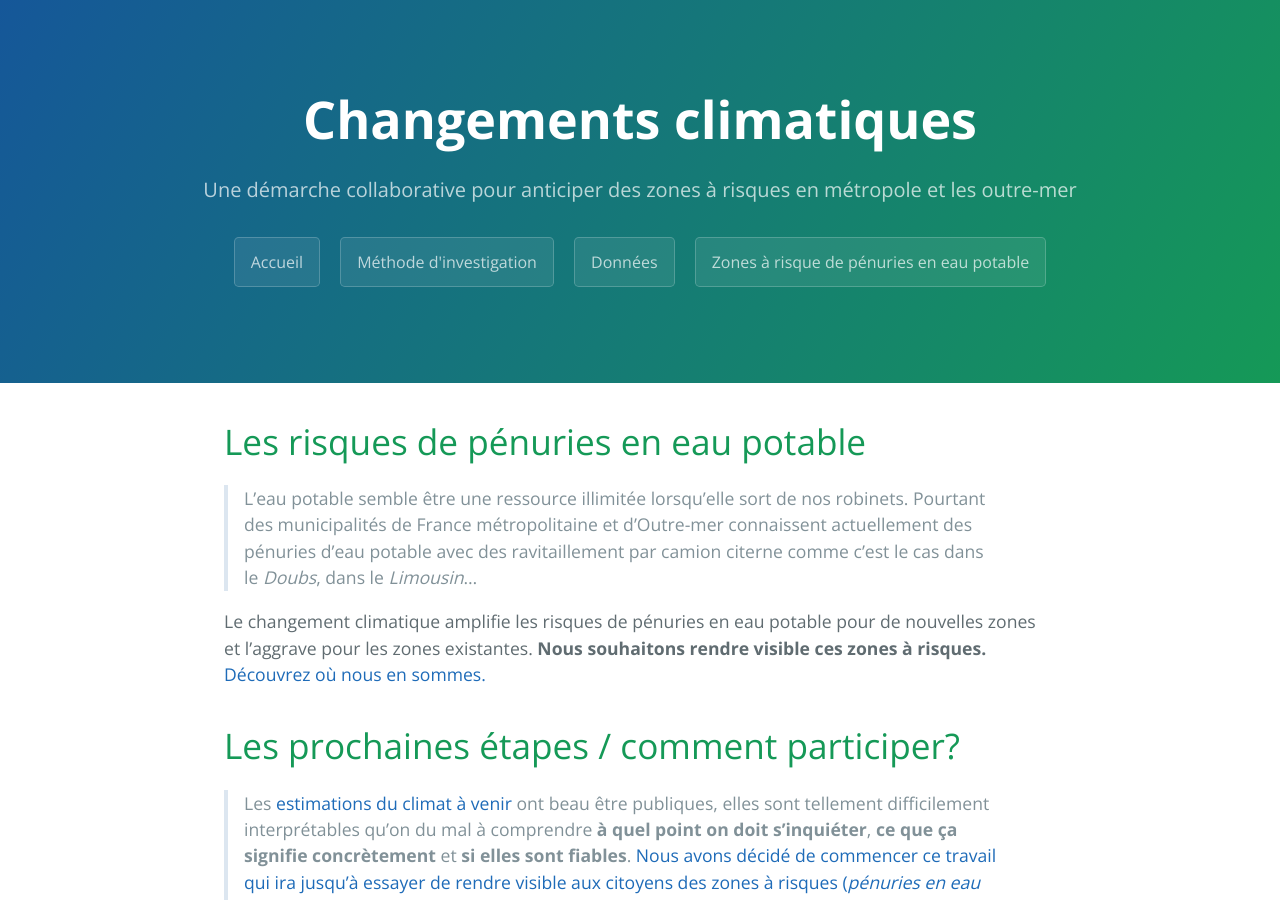
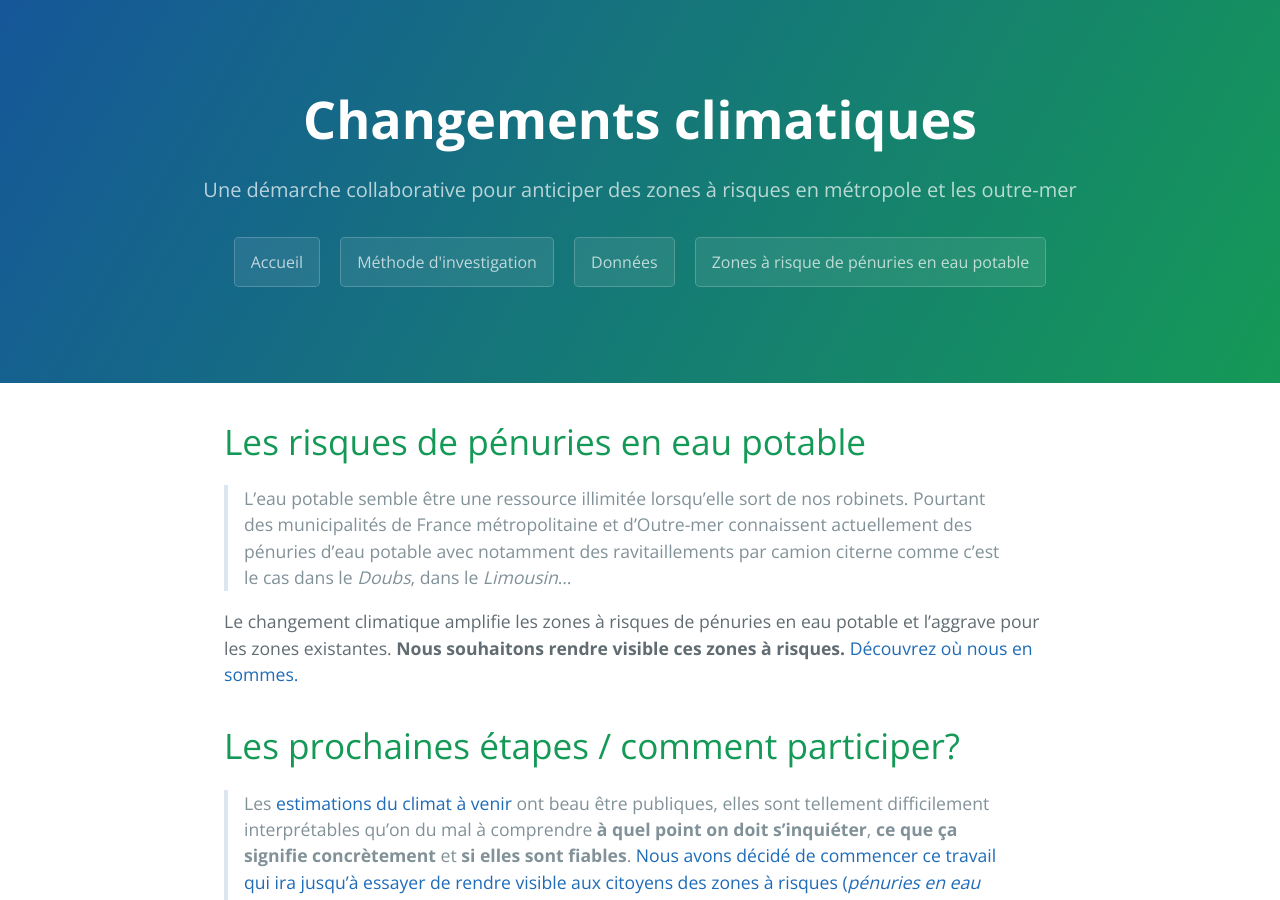
Before and after one commit to secheresses/Ancien-site, a Jekyll site: the page built from index.md, in a window 1280 px wide and 900 px high. Built offline with Jekyll 4.4.1, drawn with Linux system fonts in a browser that asks for light colours.

Commit message:
Relecture

```diff
--- a/index.md
+++ b/index.md
@@ -5,9 +5,9 @@ title: Changements climatiques
 
 # Les risques de pénuries en eau potable
 
-> L'eau potable semble être une ressource illimitée lorsqu'elle sort de nos robinets. Pourtant des municipalités de France métropolitaine et d'Outre-mer connaissent actuellement des pénuries d'eau potable avec des ravitaillement par camion citerne comme c'est le cas dans le *Doubs*, dans le *Limousin*...
+> L'eau potable semble être une ressource illimitée lorsqu'elle sort de nos robinets. Pourtant des municipalités de France métropolitaine et d'Outre-mer connaissent actuellement des pénuries d'eau potable avec notamment des ravitaillements par camion citerne comme c'est le cas dans le *Doubs*, dans le *Limousin*...
 
-Le changement climatique amplifie les risques de pénuries en eau potable pour de nouvelles zones et l'aggrave pour les zones existantes. **Nous souhaitons rendre visible ces zones à risques.** [Découvrez où nous en sommes.](../risques-penurie-eau)
+Le changement climatique amplifie les zones à risques de pénuries en eau potable et l'aggrave pour les zones existantes. **Nous souhaitons rendre visible ces zones à risques.** [Découvrez où nous en sommes.](../risques-penurie-eau)
 
 # Les prochaines étapes / comment participer?
 
```
